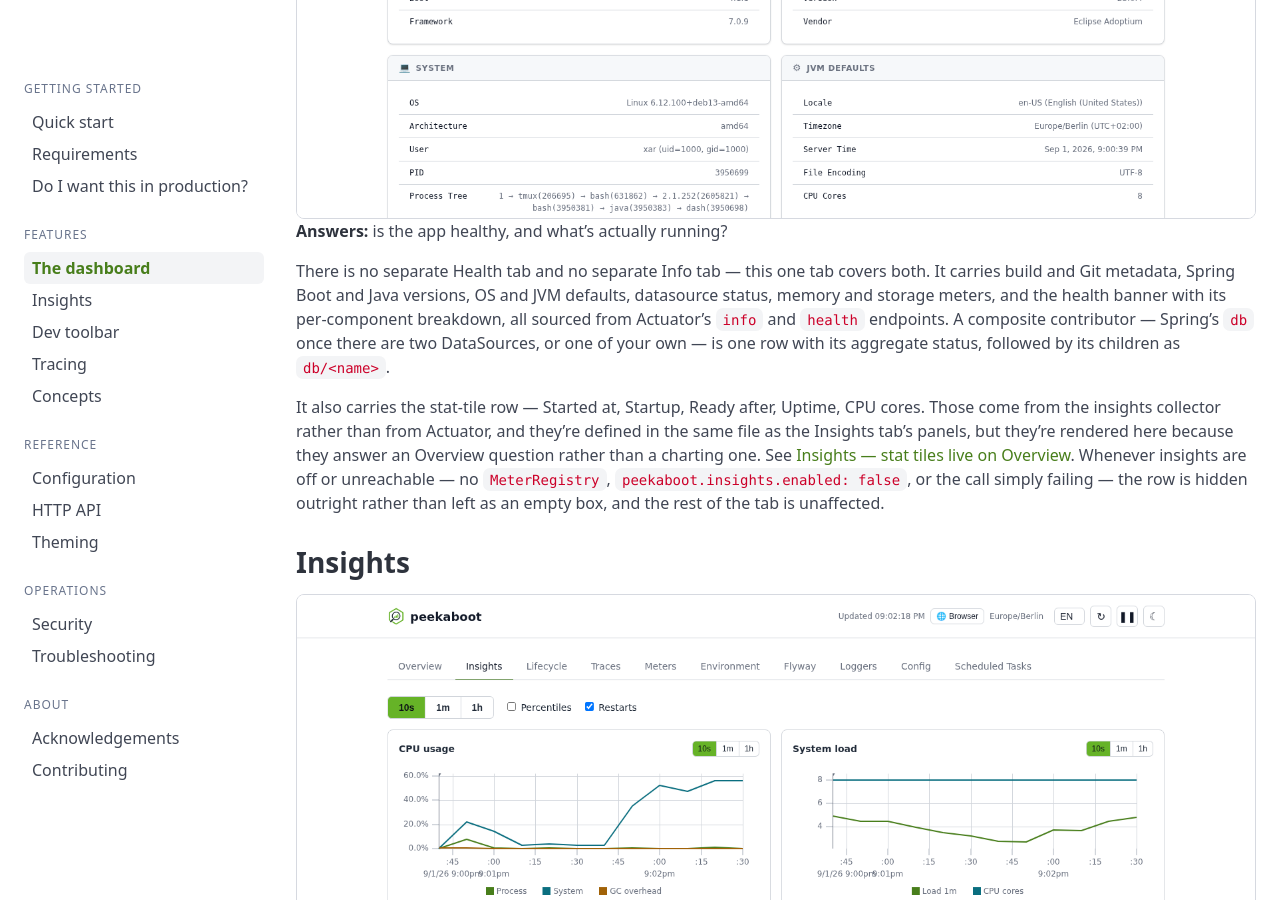
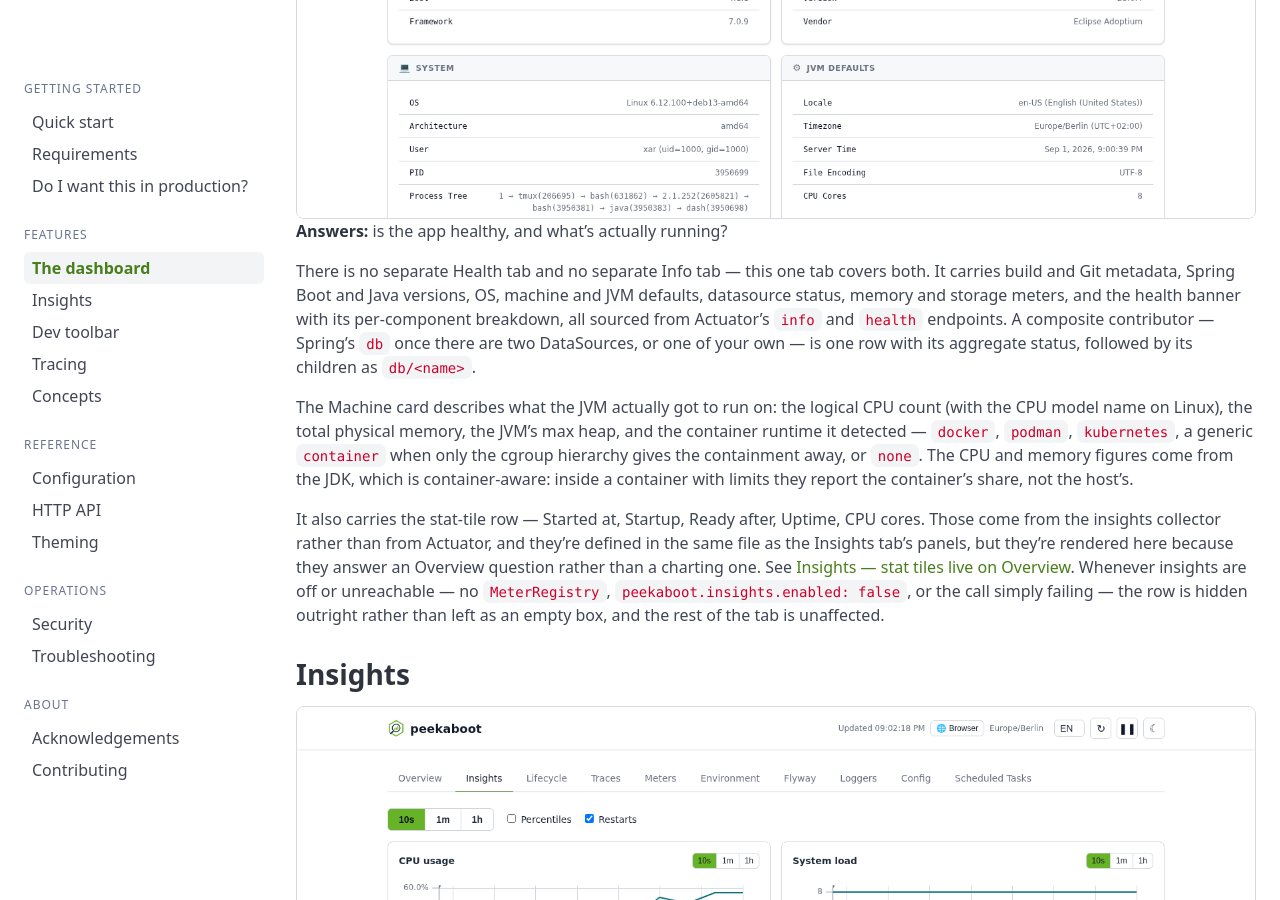
Before and after one commit to peekaboot-org/peekaboot-org.github.io, a Jekyll site: the page built from docs/dashboard.md, in a window 1280 px wide and 900 px high, scrolled down 1595 px. Built offline with Jekyll 4.4.1, drawn with Linux system fonts in a browser that asks for light colours.

Commit message:
docs: describe the Overview Machine card and its exposure

```diff
--- a/docs/dashboard.md
+++ b/docs/dashboard.md
@@ -66,11 +66,18 @@
 **Answers:** is the app healthy, and what's actually running?
 
 There is no separate Health tab and no separate Info tab &mdash; this one tab covers
-both. It carries build and Git metadata, Spring Boot and Java versions, OS and JVM
-defaults, datasource status, memory and storage meters, and the health banner with its
+both. It carries build and Git metadata, Spring Boot and Java versions, OS, machine and
+JVM defaults, datasource status, memory and storage meters, and the health banner with its
 per-component breakdown, all sourced from Actuator's `info` and `health` endpoints. A
 composite contributor &mdash; Spring's `db` once there are two DataSources, or one of your
 own &mdash; is one row with its aggregate status, followed by its children as `db/<name>`.
+
+The Machine card describes what the JVM actually got to run on: the logical CPU count
+(with the CPU model name on Linux), the total physical memory, the JVM's max heap, and
+the container runtime it detected &mdash; `docker`, `podman`, `kubernetes`, a generic
+`container` when only the cgroup hierarchy gives the containment away, or `none`. The
+CPU and memory figures come from the JDK, which is container-aware: inside a container
+with limits they report the container's share, not the host's.
 
 It also carries the stat-tile row &mdash; Started at, Startup, Ready after, Uptime, CPU
 cores. Those come from the insights collector rather than from Actuator, and they're
```
Also changed, not shown: docs/security.md (+5 -0 lines).
